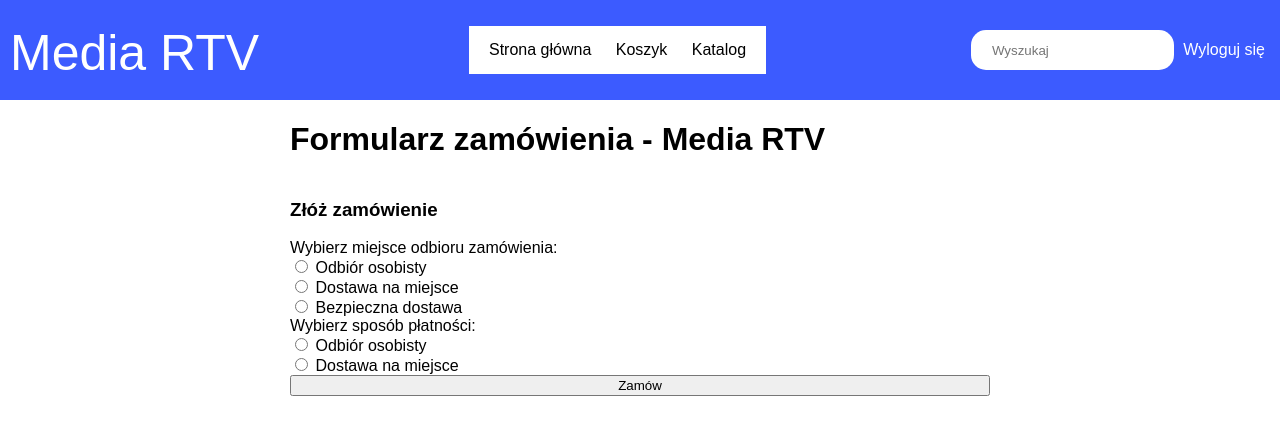
After one commit to IgorWalkowiak/PO_projekt, a Flask app: page /order_form in a window 1280 px wide. The commit adds this page. Shown: the top 435 px of the page. Run offline with Flask 2, Linux system fonts and the light colour scheme.

Commit message:
Add order form

```diff
--- a/app.py
+++ b/app.py
@@ -43,6 +43,10 @@ def catalog():
     categories = Category.query.all()
     return render_template('browse_categories.html', categories=categories, title='Kategorie')
 
+@app.route('/order_form')
+def order_form():
+    return render_template('order_form.html', title='Formularz zamówienia')
+
 @app.route('/category/<category_id>')
 def category(category_id):
     prod_in_category = Product.query.filter(Product.category == category_id).all()
--- /dev/null
+++ b/static/assets/order_form.js
@@ -0,0 +1,14 @@
+const deliveryRadios = document.querySelectorAll(".delivery-radio");
+const addressForm = document.querySelectorAll("#address")[0];
+
+function showIfNotPickupInPerson() {
+  if (this.checked && this.defaultValue !== "pickup-in-person") {
+    addressForm.classList.add("address-form-active");
+  } else {
+    addressForm.classList.remove("address-form-active");
+  }
+}
+
+deliveryRadios.forEach((radio) => {
+  radio.addEventListener("change", showIfNotPickupInPerson);
+});
--- a/static/assets/styles.css
+++ b/static/assets/styles.css
@@ -21,6 +21,30 @@ h2 {color: red;}
 
 .cart {
   background: #f5f5f5;
+  display: flex;
+  flex-direction: column;
+}
+
+.cart a:link, .cart a:visited {
+  color: black;
+}
+
+.order-link {
+  align-self: flex-end;
+}
+
+.order-form {
+  display: flex;
+  flex-direction: column;
+}
+
+.address-form {
+  display: none;
+}
+
+.address-form-active {
+  display: flex;
+  flex-direction: column;
 }
 
 .navbar {
--- a/templates/cart.html
+++ b/templates/cart.html
@@ -18,6 +18,8 @@
         <p>Twój koszyk jest pusty</p>
       {% endif %}
     </ul>
+   <div class="order-link">
+      {{ nav_link('order_form', 'Zamów') }}
+   </div>
   </div>
-
 {% endblock %}
--- /dev/null
+++ b/templates/order_form.html
@@ -0,0 +1,50 @@
+{% extends "layout.html" %}
+{% block title %}{{title}}{% endblock %}
+{% block head %}
+  {{ super() }}
+{% endblock %}
+{% block page %}{{title}}{% endblock %}
+{% block heading %}
+  {{ super() }}
+{% endblock %}
+{% block content %}
+  <h3> Złóż zamówienie </h3>
+  <form class="order-form">
+    <label>Wybierz miejsce odbioru zamówienia:</label>
+    <div class="delivery-form">
+      <div>
+        <input class="delivery-radio" type="radio" name="delivery-type" value="pickup-in-person">
+        <label for="pickup-in-person">Odbiór osobisty</label>
+      </div>
+      <div>
+        <input class="delivery-radio" type="radio" name="delivery-type" value="delivery">
+        <label for="delivery">Dostawa na miejsce</label>
+      </div>
+      <div>
+        <input class="delivery-radio" type="radio" name="delivery-type" value="safe">
+        <label for="safe">Bezpieczna dostawa</label>
+      </div>
+    </div>
+
+    <div id="address" class="address-form">
+      <input type="text" placeholder="Wpisz miasto...">
+      <input type="text" placeholder="Wpisz ulicę...">
+      <input type="text" placeholder="Wpisz numer budynku...">
+      <input type="text" placeholder="Wpisz numer lokalu...">
+    </div>
+
+    <label>Wybierz sposób płatności:</label>
+    <div>
+      <input type="radio" name="payment-type" value="payment-in-person">
+      <label for="payment-in-person">Odbiór osobisty</label>
+    </div>
+    <div>
+      <input type="radio" name="payment-type" value="internet-payment">
+      <label for="internet-payment">Dostawa na miejsce</label>
+    </div>
+
+    <input type="submit" value="Zamów">
+  </form>
+
+  <script src="{{ url_for('static', filename='assets/order_form.js') }}"></script>
+{% endblock %}
```
